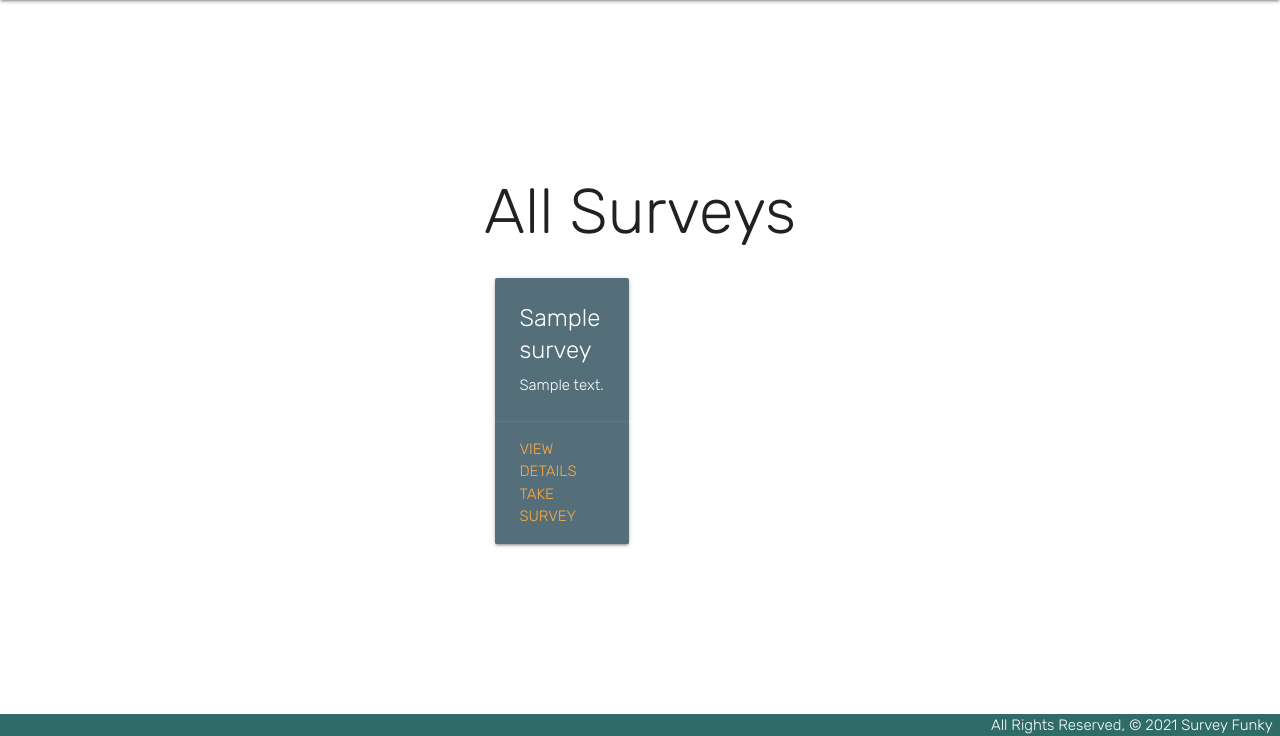
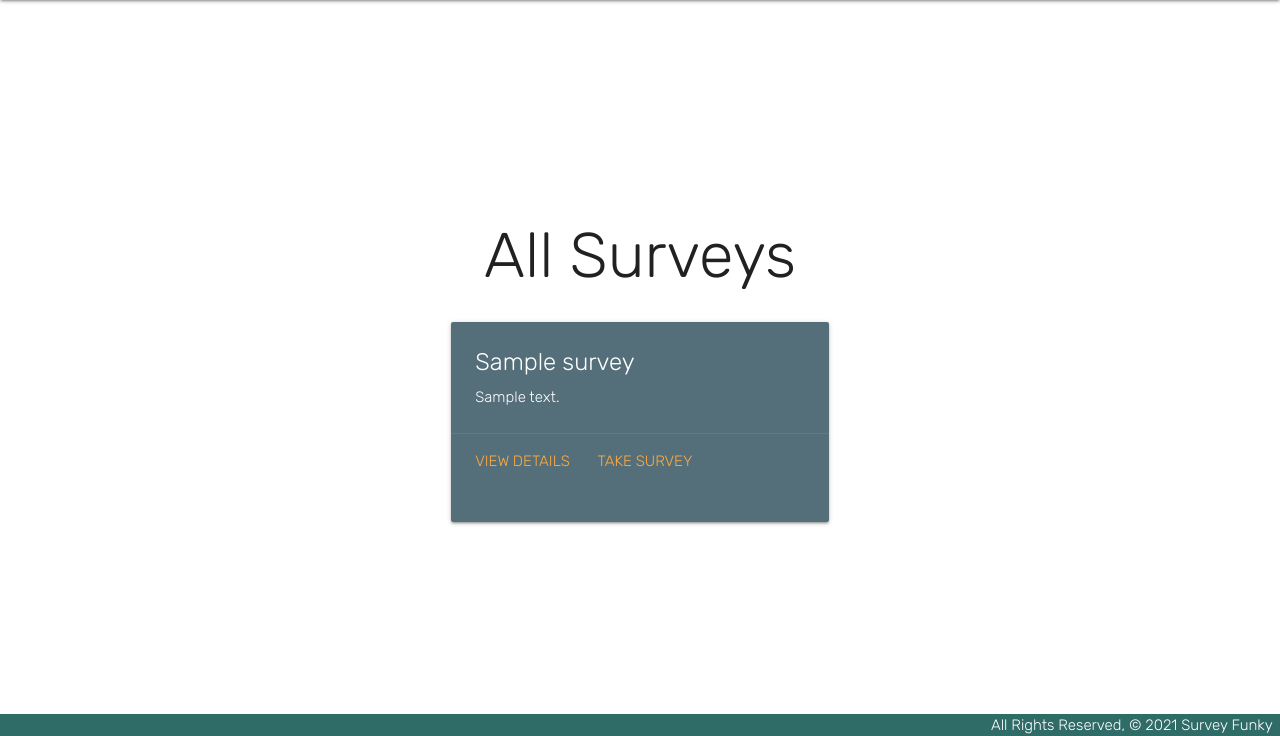
Before and after one commit to saifao/django-survey, a Django app: page /surveys/ in a window 1280 px wide. Shown: the part 64-800 px from the top of the page. Run offline with Django 4.2, Linux system fonts and the light colour scheme; tables that the repository leaves empty hold one stand-in row (values such as "Sample post").

Commit message:
Styled cards in survey page

```diff
--- a/main_app/static/css/style.css
+++ b/main_app/static/css/style.css
@@ -46,3 +46,18 @@
     text-align: right;
     background-color: #2f6c68;
 }
+
+
+.surveycard {
+    height: 200px;
+    width: 400px;
+}
+
+.col, .card{
+    width: 100%;
+    height: 100%;
+    display: inline-block;
+}
+.col {
+    width: 100% !important;
+}
--- a/main_app/templates/surveys/index.html
+++ b/main_app/templates/surveys/index.html
@@ -4,7 +4,7 @@
 <h1>All Surveys</h1>
 
 {% for survey in surveys %}
-<div class="row">
+<div class="row surveycard" >
     <div class="col s12 m6">
       <div class="card blue-grey darken-1">
         <div class="card-content white-text">
```
